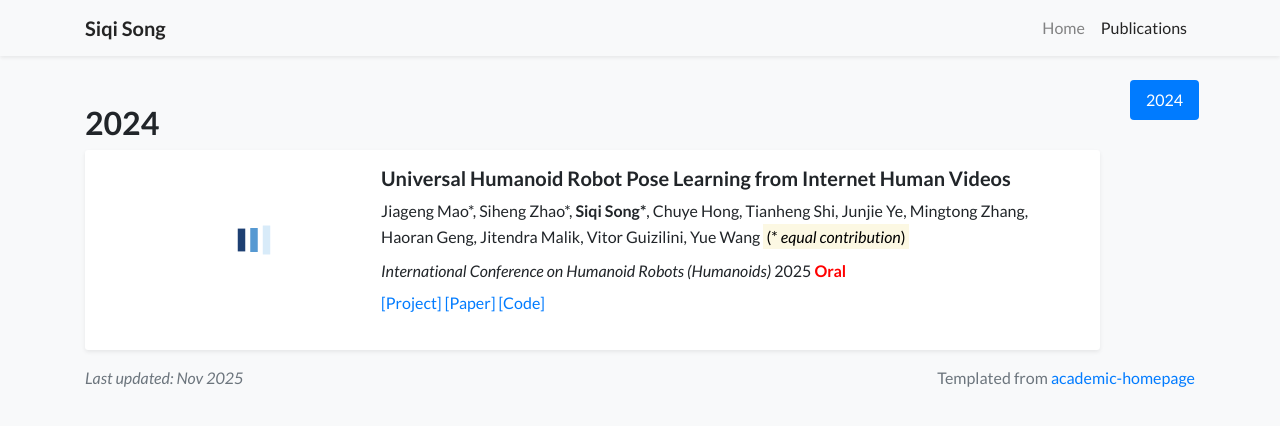
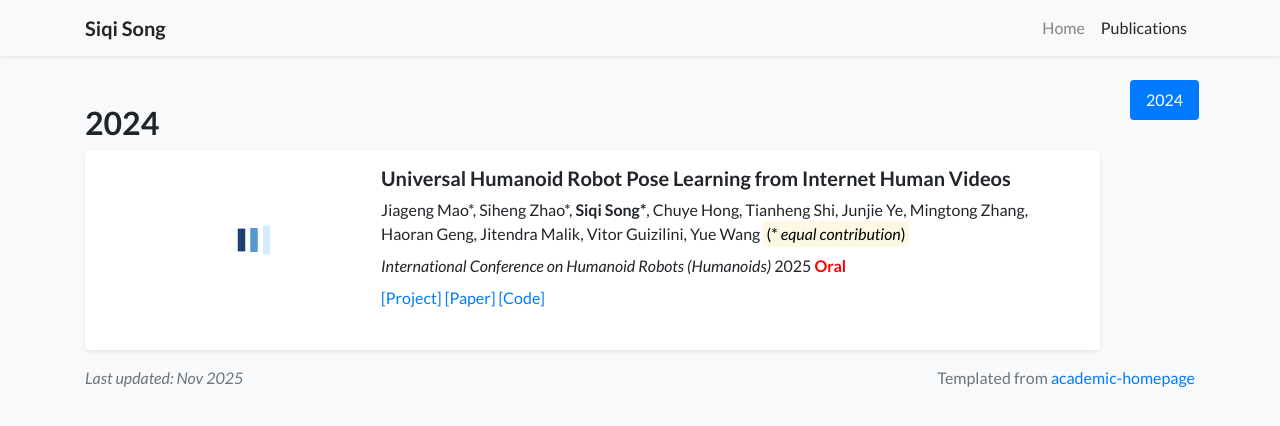
Before and after one commit to song-siqi/song-siqi.github.io, a Jekyll site: the page built from publications.html, in a window 1280 px wide. Shown: the top 426 px of the page. Built offline with Jekyll 4.4.1, drawn with Linux system fonts in a browser that asks for light colours; nearby versions of some CDN libraries; a style sheet for code colours, icons or effects is not loaded.

Commit message:
[update] debug on publication structure

```diff
--- a/_includes/widgets/publication_item.html
+++ b/_includes/widgets/publication_item.html
@@ -15,8 +15,8 @@
         <div class="col-md-7 col-xl-8 p-3 pl-md-0" style="min-height: 200px;">
             <div>
                 <h5 class="mt-0 mb-2 font-weight-bold">{{ item.title }}</h5>
-                <p class="mt-0 mb-2" style="line-height: 1.6;">{% include widgets/author_list.html authors=item.authors %}</p>
-                <p class="mt-0 mb-2" style="line-height: 1.6;">{{item.pub_pre}}<i>{{ item.pub }}</i>{{ item.pub_post }} {{ item.pub_date }} {{ item.pub_last }}</p>
+                <p class="mt-0 mb-2" style="line-height: 1.5;">{% include widgets/author_list.html authors=item.authors %}</p>
+                <p class="mt-0 mb-2" style="line-height: 1.5;">{{item.pub_pre}}<i>{{ item.pub }}</i>{{ item.pub_post }} {{ item.pub_date }} {{ item.pub_last }}</p>
                 <!-- <p class="mt-0 mb-2 small text-muted" style="line-height: 1.6;">{{ item.abstract }}</p> -->
 
                 <p class="pb-0 mb-0 lh-125 text-muted abstract-links">
@@ -33,7 +33,7 @@
     </div>
 </div>
 
-<div class="row no-gutters d-md-none {% unless include.hide_bottom_border %}border-bottom{% endunless %} border-gray {% if include.first %}rounded-top{% endif %} {% if include.last %}rounded-bottom{% endif %} {% if item.cover %}lazy{% endif %}" data-src="{{ item.cover | relative_url }}">
+<div class="row no-gutters d-md-none justify-content-center {% unless include.hide_bottom_border %}border-bottom{% endunless %} border-gray {% if include.first %}rounded-top{% endif %} {% if include.last %}rounded-bottom{% endif %} {% if item.cover %}lazy{% endif %}" data-src="{{ item.cover | relative_url }}">
     <div class="w-100" style="background-color: rgba(255,255,255,0.9);">
         <div class="d-flex align-items-start flex-column py-3 px-4">
             <div class="mb-auto"></div>
```
